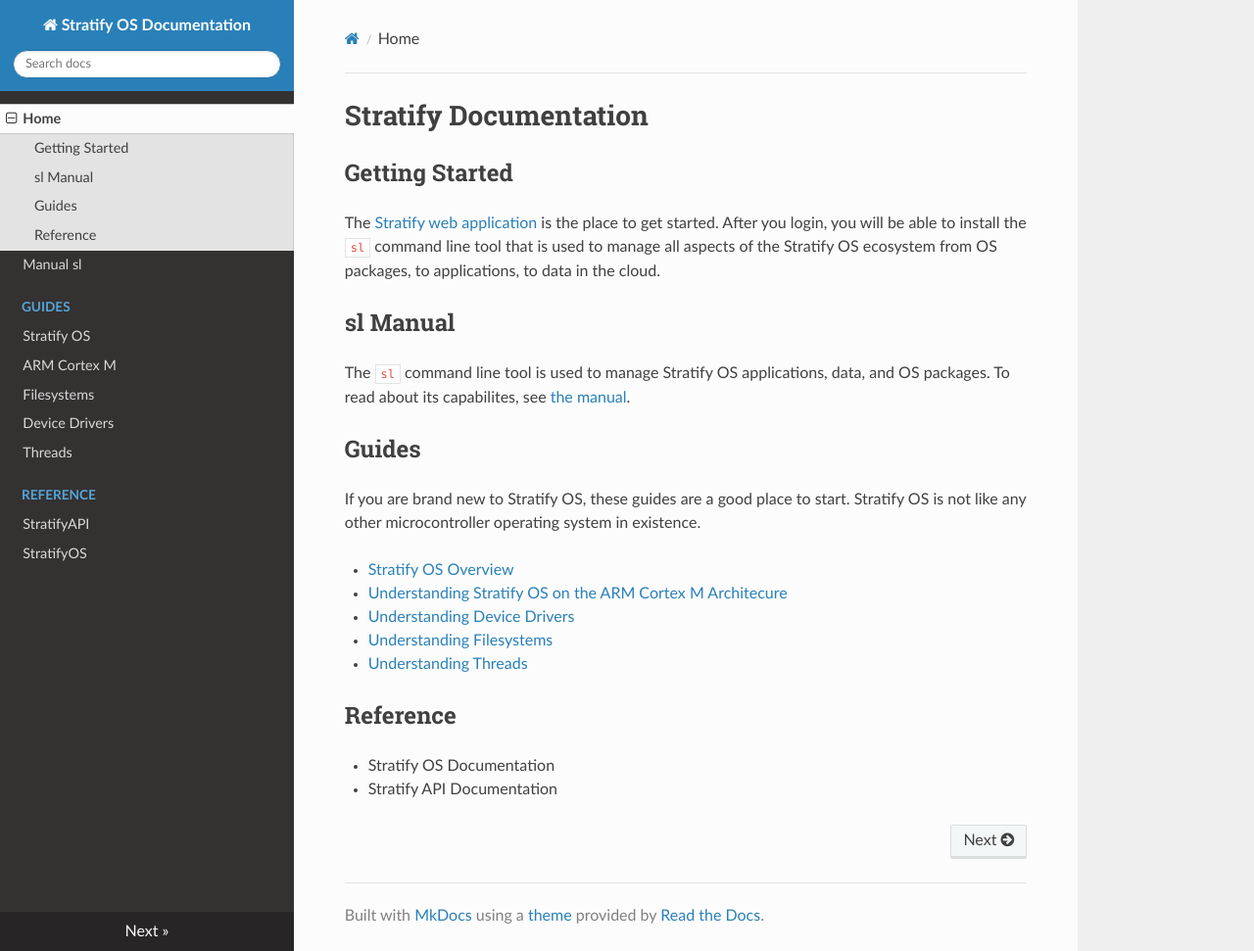
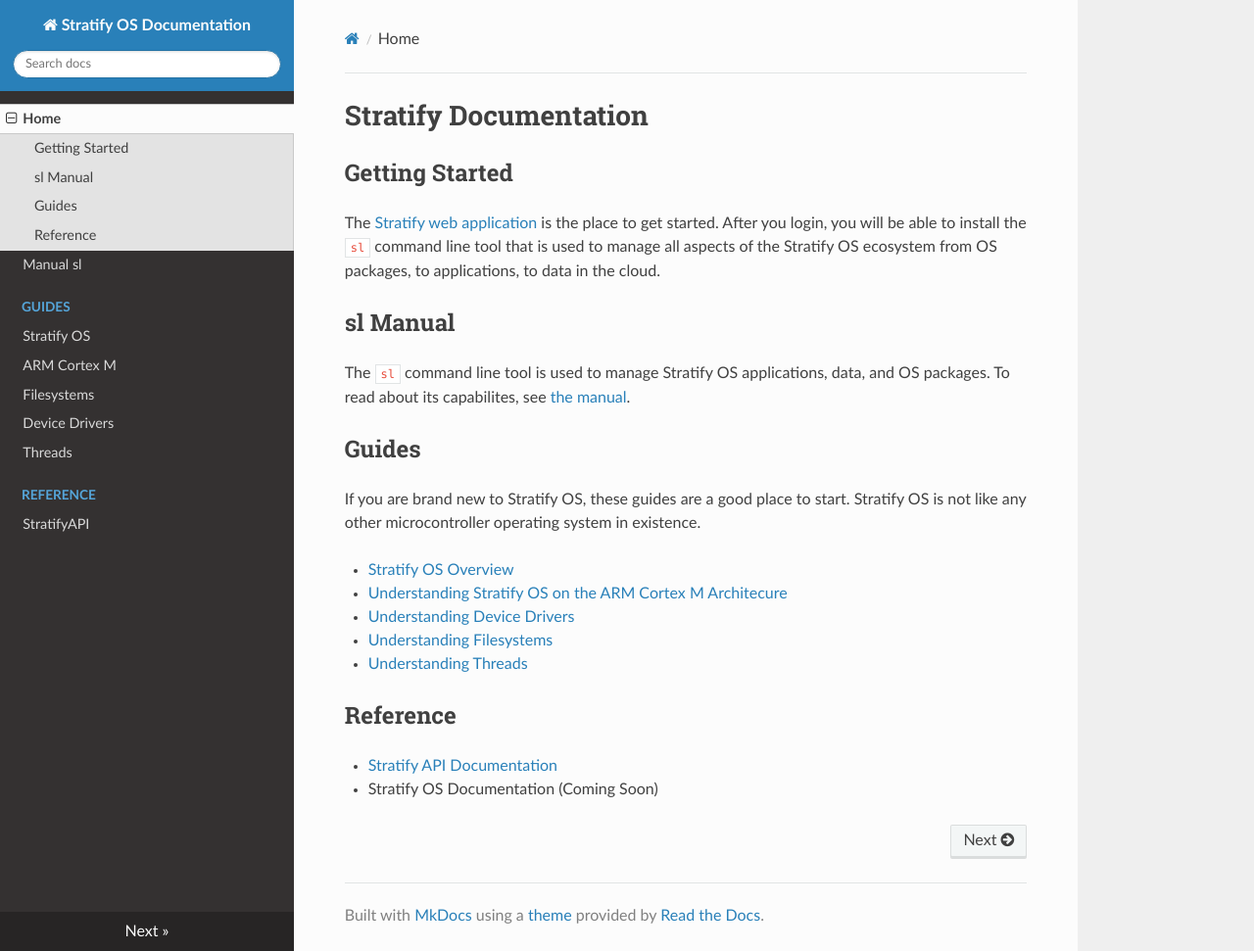
Before and after one commit to StratifyLabs/StratifyDocs, an MkDocs documentation site: the page built from docs/index.md, in a window 1280 px wide and 971 px high. Shown: the whole window at 98% size. Built offline with MkDocs 1.6.1, drawn with Linux system fonts in a browser that asks for light colours; nearby versions of some CDN libraries.

Commit message:
just publish API docs (not Stratify OS docs)

```diff
--- a/docs/index.md
+++ b/docs/index.md
@@ -20,5 +20,5 @@ If you are brand new to Stratify OS, these guides are a good place to start. Str
 
 ## Reference
 
-- Stratify OS Documentation
-- Stratify API Documentation
+- [Stratify API Documentation](StratifyAPI/)
+- Stratify OS Documentation (Coming Soon)
--- a/mkdocs.yml
+++ b/mkdocs.yml
@@ -14,4 +14,3 @@ nav:
     - Threads: Guide-Threads.md
   - Reference:
     - StratifyAPI: StratifyAPI.md
-    - StratifyOS: StratifyOS.md
```
Also changed, not shown: 1 other file.
